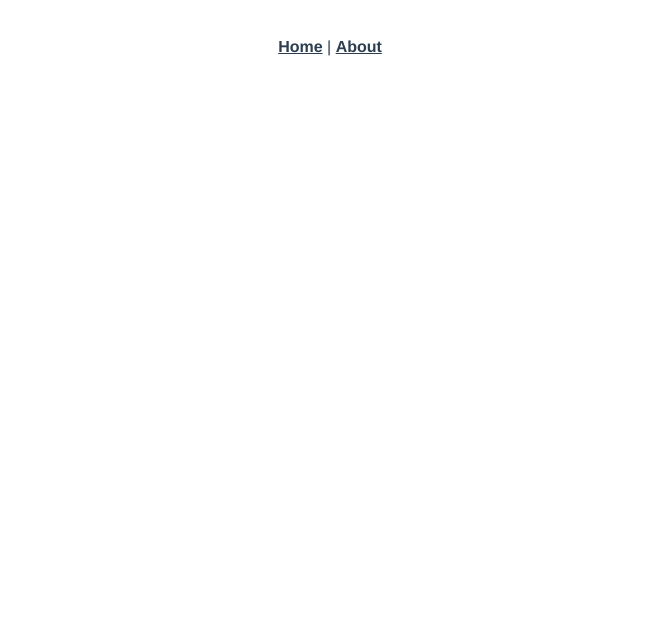
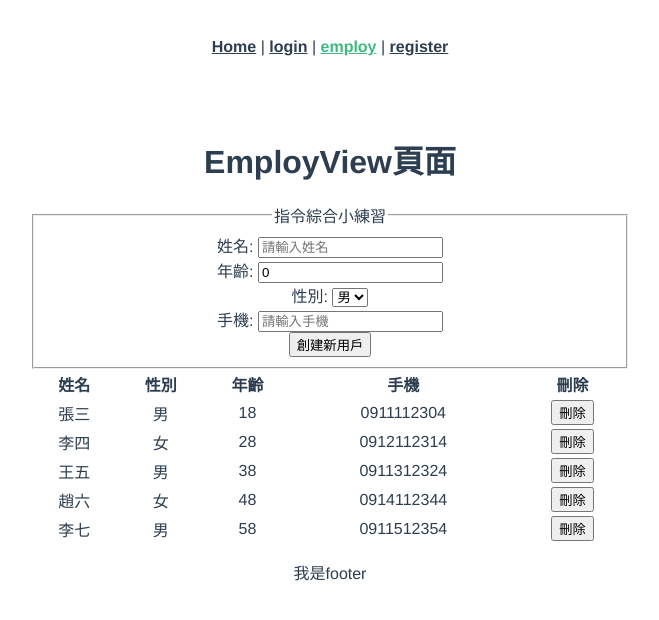
Before and after one commit to jessie0425/vuepractice2, a Vue app: page /#/employ in a window 1280 px wide. Shown: the top 620 px of the page, without its empty margins (310-969 px from the left). Built offline with nearby package versions, Linux system fonts and the light colour scheme.

Commit message:
完成元件拆分和路由懶加載

```diff
--- a/src/App.vue
+++ b/src/App.vue
@@ -2,7 +2,9 @@
   <div id="app">
     <nav>
       <router-link to="/">Home</router-link> |
-      <router-link to="/about">About</router-link>
+      <router-link to="/login">login</router-link> |
+      <router-link to="/employ">employ</router-link> |
+      <router-link to="/register">register</router-link>
     </nav>
     <router-view/>
   </div>
@@ -30,3 +32,5 @@ nav a.router-link-exact-active {
   color: #42b983;
 }
 </style>
+<script setup>
+</script>
--- /dev/null
+++ b/src/components/FooterComponent.vue
@@ -0,0 +1,18 @@
+<script>
+  export default {
+    name:'FooterComponent',
+    data(){
+      return{
+
+      }
+    },
+
+  }
+</script>
+<template>
+  <div>
+    <footer>
+      <p>我是footer</p>
+    </footer>
+  </div>
+</template>
--- /dev/null
+++ b/src/components/HeaderComponent.vue
@@ -0,0 +1,43 @@
+<script>
+  import {mapState, mapMutations} from "vuex";
+
+  export default {
+    name:'HeaderComponent',
+    methods:{
+      ...mapMutations(['ADD'])
+    },
+    computed:{
+      ...mapState(['newPerson'])
+    }
+  }
+</script>
+<template>
+  <div>
+    <header>
+      <h1>EmployView頁面</h1>
+      <fieldset>
+        <legend>指令綜合小練習</legend>
+        <div>
+          <span>姓名: </span>
+          <input type="text" placeholder="請輸入姓名" v-model="newPerson.name">
+        </div>
+        <div>
+          <span>年齡: </span>
+          <input type="text" placeholder="請輸入年齡" v-model="newPerson.age">
+        </div>
+        <div>
+          <span>性別: </span>
+          <select v-model="newPerson.sex">
+            <option value="男">男</option>
+            <option value="女">女</option>
+          </select>
+        </div>
+        <div>
+          <span>手機: </span>
+          <input type="text" placeholder="請輸入手機" v-model="newPerson.phone">
+        </div>
+        <button @click="ADD">創建新用戶</button>
+      </fieldset>
+    </header>
+  </div>
+</template>
--- /dev/null
+++ b/src/components/ItemComponent.vue
@@ -0,0 +1,29 @@
+<script>
+  import { mapState, mapMutations } from "vuex";
+  export default {
+    name:'ItemComponent',
+    data(){
+      return{
+      }
+    },
+    methods:{
+      ...mapMutations(['DEL'])
+    },
+    computed:{
+      ...mapState(['persons'])
+    }
+  }
+</script>
+<template>
+    <tbody>
+      <tr v-for="(person, i) in persons" :key="person.phone">
+        <td>{{person.name}}</td>
+        <td>{{person.sex}}</td>
+        <td>{{person.age}}</td>
+        <td v-text="person.phone"></td>
+        <td>
+          <button @click="DEL(i)">刪除</button>
+        </td>
+      </tr>
+    </tbody>
+</template>
--- /dev/null
+++ b/src/components/ListComponent.vue
@@ -0,0 +1,36 @@
+<script>
+  import ItemComponent from '../components/ItemComponent.vue'
+  export default {
+    name:'ListComponent',
+    data(){
+      return{
+
+      }
+    },
+    components:{
+      ItemComponent
+    }
+
+  }
+</script>
+<template>
+  <div>
+    <table class="table">
+      <thead>
+      <tr>
+        <th>姓名</th>
+        <th>性別</th>
+        <th>年齡</th>
+        <th>手機</th>
+        <th>刪除</th>
+      </tr>
+      </thead>
+      <ItemComponent></ItemComponent>
+    </table>
+  </div>
+</template>
+<style>
+  .table{
+    width: 100%;
+  }
+</style>
--- a/src/main.js
+++ b/src/main.js
@@ -1,10 +1,12 @@
 import Vue from 'vue'
 import App from './App.vue'
 import router from './router'
+import store from './store/store'
 
 Vue.config.productionTip = false
 
 new Vue({
   router,
+  store,
   render: h => h(App)
 }).$mount('#app')
--- a/src/router/index.js
+++ b/src/router/index.js
@@ -1,23 +1,28 @@
 import Vue from 'vue'
 import VueRouter from 'vue-router'
-import HomeView from '../views/HomeView.vue'
-
 Vue.use(VueRouter)
 
 const routes = [
   {
     path: '/',
     name: 'home',
-    component: HomeView
+    component: r => require.ensure([], () => r(require('../views/HomeView.vue')), 'home')
   },
   {
-    path: '/about',
-    name: 'about',
-    // route level code-splitting
-    // this generates a separate chunk (about.[hash].js) for this route
-    // which is lazy-loaded when the route is visited.
-    component: () => import(/* webpackChunkName: "about" */ '../views/AboutView.vue')
-  }
+    path: '/login',
+    name: 'LoginView',
+    component: r => require.ensure([], () => r(require('../views/LoginView.vue')), 'login')
+  },
+  {
+    path: '/employ',
+    name: 'employ',
+    component: r => require.ensure([], () => r(require('../views/EmployView.vue')), 'employ')
+  },
+  {
+    path: '/register',
+    name: 'register',
+    component: r => require.ensure([], () => r(require('../views/RegView.vue')), 'register')
+  },
 ]
 
 const router = new VueRouter({
--- /dev/null
+++ b/src/store/store.js
@@ -0,0 +1,35 @@
+import Vue from 'vue'
+import Vuex from 'vuex'
+Vue.use(Vuex)
+
+const store = new Vuex.Store({
+    state: {
+        persons:[
+            {name:'張三', age:18, sex:'男', phone:'0911112304'},
+            {name:'李四', age:28, sex:'女', phone:'0912112314'},
+            {name:'王五', age:38, sex:'男', phone:'0911312324'},
+            {name:'趙六', age:48, sex:'女', phone:'0914112344'},
+            {name:'李七', age:58, sex:'男', phone:'0911512354'},
+        ],
+        newPerson:{name:'', age:0, sex:'男', phone:''}
+    },
+    actions: {
+
+    },
+    mutations: {
+        ADD(state){
+            const { name, age, sex, phone } = state.newPerson
+            console.log(name, age, sex, phone) // 有空再篩選手機格式
+            if(!name || !age || !phone){
+                alert('請勿新增空資料')
+                return
+            }
+            state.persons.unshift({...state.newPerson})
+            state.newPerson = { name: '', age: 0, sex: '男', phone: '' };
+        },
+        DEL(state, index){
+            state.persons.splice(index, 1)
+        }
+    }
+})
+export default store
--- /dev/null
+++ b/src/views/EmployView.vue
@@ -0,0 +1,51 @@
+<template>
+  <div id="employ">
+    <HeaderComponent></HeaderComponent>
+    <ListComponent></ListComponent>
+    <FooterComponent></FooterComponent>
+  </div>
+</template>
+
+<script>
+import HeaderComponent from '../components/HeaderComponent.vue'
+import ListComponent from '../components/ListComponent.vue'
+import FooterComponent from '../components/FooterComponent.vue'
+
+export default {
+  name:'EmployView',
+  components:{
+    HeaderComponent,
+    ListComponent,
+    FooterComponent
+  },
+  data() {
+    return{
+    }
+  },
+  methods: {
+  }
+}
+</script>
+
+<style scoped lang="css">
+#employ {
+  margin: 50px auto; width: 600px;
+}
+fieldset {
+  border: 1px solid orangered;
+  margin-bottom: 20px;
+}
+fieldset  input {
+  width: 200px;
+  height: 30px;
+  margin: 10px 0;
+}
+table {
+  width: 600px;
+  border: 2px solid orangered;
+  text-align: center;
+}
+thead {
+  background-color: orangered;
+}
+</style>
--- /dev/null
+++ b/src/views/LoginView.vue
@@ -0,0 +1,10 @@
+<template>
+  <div>
+    <h1>This is an about page</h1>
+  </div>
+</template>
+<script>
+  export default {
+    name: 'LoginView'
+  }
+</script>
--- a/src/views/AboutView.vue
+++ b/src/views/RegView.vue
@@ -1,5 +1,10 @@
 <template>
-  <div class="about">
+  <div>
     <h1>This is an about page</h1>
   </div>
 </template>
+<script>
+export default {
+  name: 'RegView'
+}
+</script>
```
